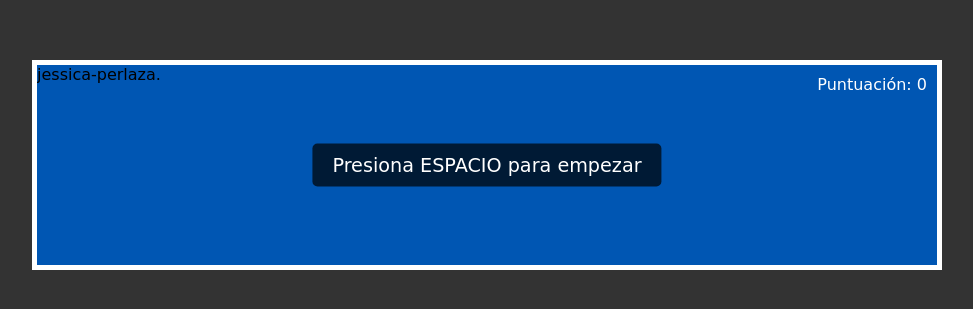
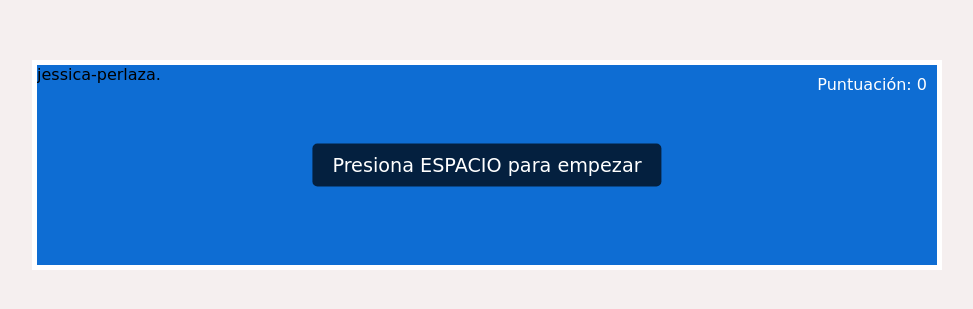
Before and after one commit to jessiikaa27-wq/J-T-JJMP, a plain HTML site: page index.html in a window 1280 px wide. Shown: the part 235-544 px from the top of the page, without its empty margins (153-1126 px from the left). Drawn offline with Linux system fonts and the light colour scheme.

Commit message:
Update main.css

```diff
--- a/css/main.css
+++ b/css/main.css
@@ -5,7 +5,7 @@ body {
     justify-content: center;
     align-items: center;
     min-height: 100vh;
-    background-color: #333;
+    background-color: #f5efef;
     margin: 0;
     overflow: hidden;
     /* Evita barras de desplazamiento */
@@ -16,7 +16,7 @@ body {
     width: 900px;
     height: 200px;
     border: 5px solid #fff;
-    background-color: #0056B3 ;
+    background-color: #0e6dd3;
     position: relative;
     /* Para posicionar elementos internos */
     overflow: hidden;
```
